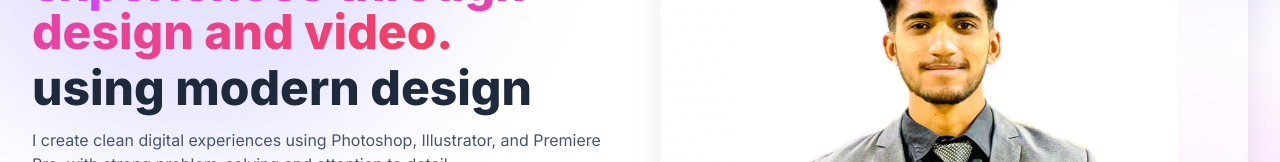
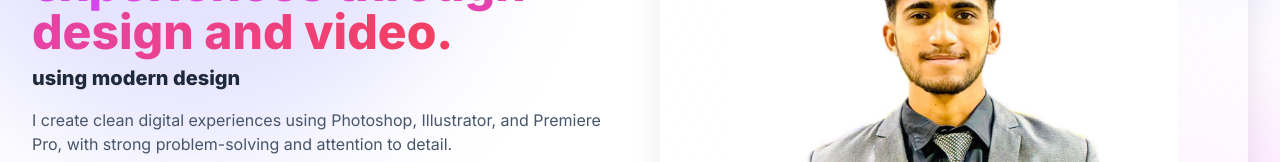
Before and after one commit to syedrahmanbukhari/mustafa-portfolio, a plain HTML site: page index.html in a window 1280 px wide. Shown: the part 329-491 px from the top of the page. Drawn offline with nearby package versions, Linux system fonts and the light colour scheme.

Commit message:
Update index.html

```diff
--- a/index.html
+++ b/index.html
@@ -124,7 +124,7 @@
           <p class="text-sm uppercase tracking-widest text-slate-500 dark:text-slate-400">Graphic Designer</p>
           <h1 class="mt-3 text-4xl sm:text-5xl font-extrabold leading-tight">
             <span class="bg-gradient-to-r from-primary-600 via-fuchsia-500 to-rose-500 bg-clip-text text-transparent">I create fast, high-impact digital experiences through design and video.</span>
-            <span class="block mt-2" id="typewrite"></span>
+            <span class="block mt-2 text-xl" id="typewrite"></span>
           </h1>
           <p class="mt-4 text-slate-600 dark:text-slate-300 max-w-xl">I create clean digital experiences using Photoshop, Illustrator, and Premiere Pro, with strong problem-solving and attention to detail.</p>
           <div class="mt-8 flex flex-wrap gap-3">
```
